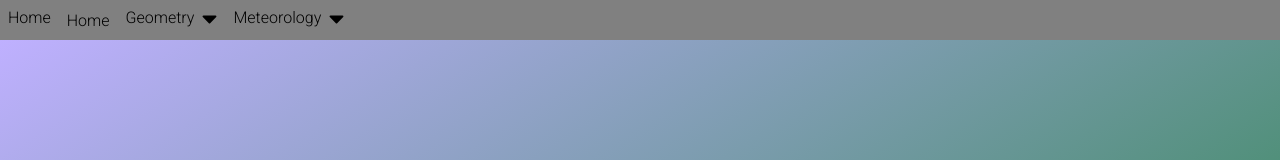
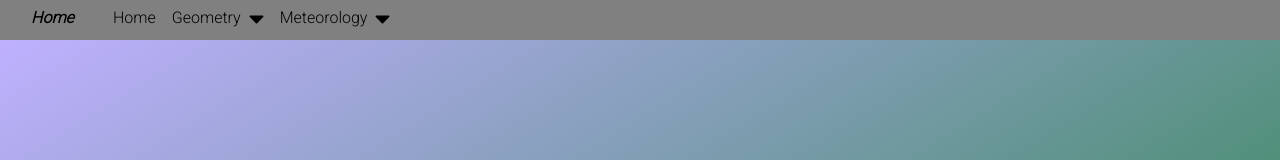
Before and after one commit to jjdonnel/conversions, a React (Create React App) app: page / in a window 1280 px wide. Shown: the top 160 px of the page. Built offline with nearby package versions, Linux system fonts and the light colour scheme.

Commit message:
more style

```diff
--- a/src/Components/navbar.css
+++ b/src/Components/navbar.css
@@ -5,6 +5,10 @@
   }
 
   .menu {
+    font-style: italic;
+    font-weight: 600;
+    justify-content: center;
+    min-width: 105px;
     display: flex;
     align-items: center;
     padding: .5em;
@@ -38,6 +42,7 @@
 
 .title {
     display: flex;
+    height: 24px;
     flex-direction: row;
 }
   .arrow {
```
